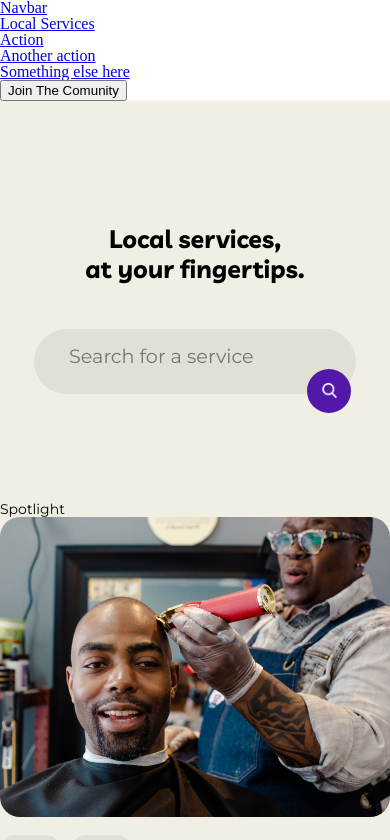
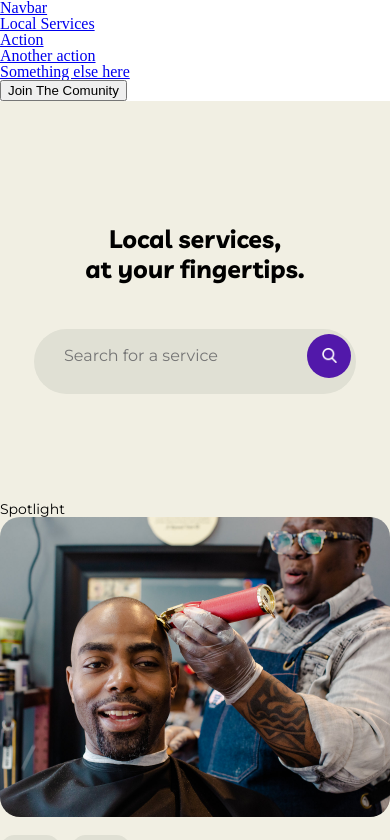
Before and after one commit to PuenteCastillo/Communi, a Next.js app: page / in a window 390 px wide. Shown: the top 840 px of the page. Built offline with nearby package versions, Linux system fonts and the light colour scheme.

Commit message:
home page mobile edits

```diff
--- a/src/styles/sass/pages/home.scss
+++ b/src/styles/sass/pages/home.scss
@@ -58,6 +58,13 @@
             padding-top: 10px;
             font-size: 1.2rem;
           }
+          // smaller
+          @media (max-width: 500px) {
+            padding-top: 12px;
+            font-size: 1rem;
+            width: 70%;
+            padding-left: 25px;
+          }
         }
         button {
           height: 44px;
--- a/src/styles/sass/pages/home/featured_post.scss
+++ b/src/styles/sass/pages/home/featured_post.scss
@@ -10,6 +10,7 @@
     border-radius: 20px;
 
     padding-bottom: 30px;
+
     .title_row {
       padding-top: 60px;
       text-align: center;
@@ -32,7 +33,7 @@
     }
     .item {
       padding: 20px;
-      max-width: 100%;
+      max-width: 95%;
       background-color: white;
       width: 315px;
       height: 385px;
```
Also changed, not shown: src/styles/globals.css, 1 other file (tests, documents, lock files or other folders).
